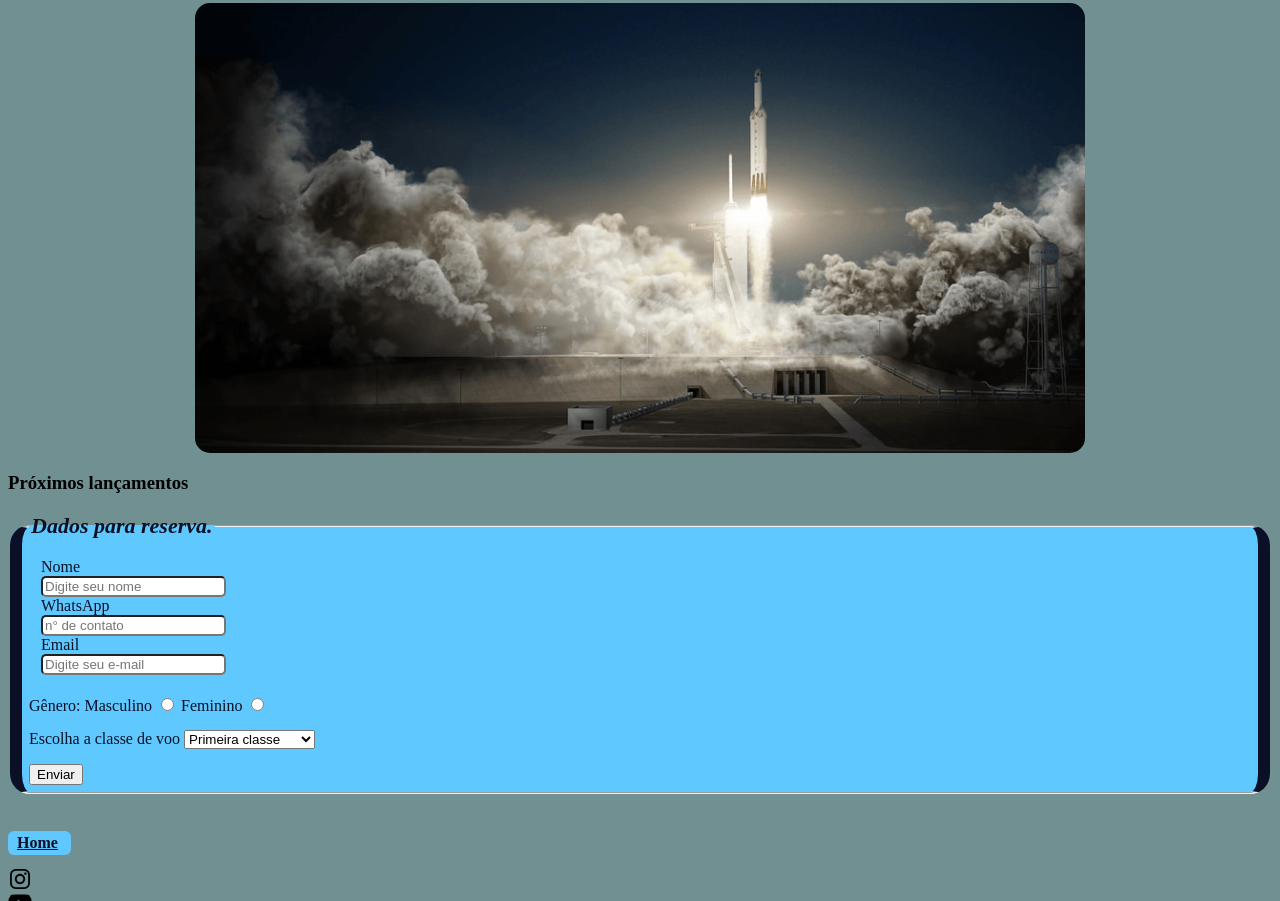
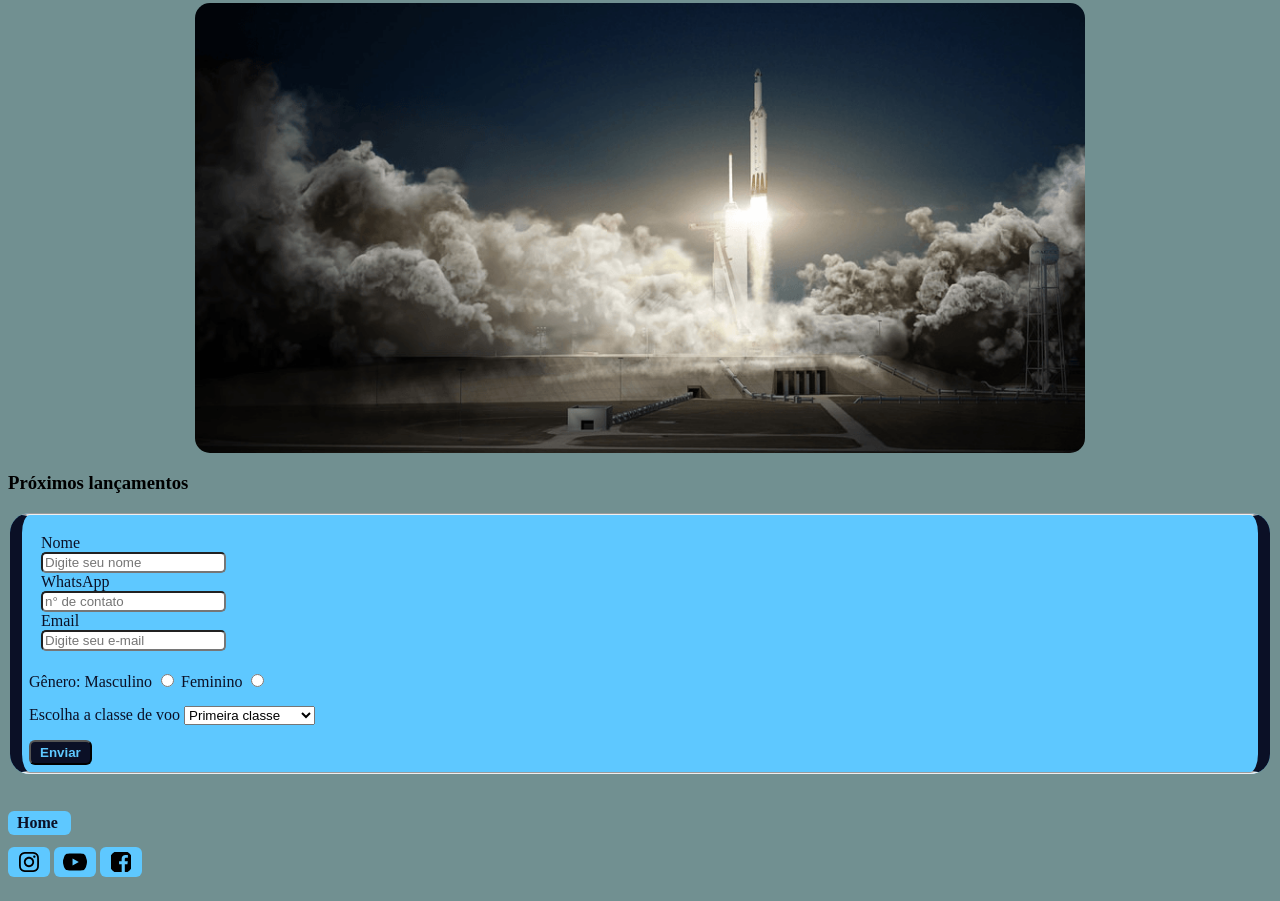
Before and after one commit to MaiaNaiton/Facul.., a plain HTML site: page Projeto final(Ads)/index.html in a window 1280 px wide. Shown: the part 1899-2800 px from the top of the page. Drawn offline with Linux system fonts and the light colour scheme.

Commit message:
Segunda etapa do projeto, finalizada.
O html e o css já estão prontos, agora vamos seguir para o javascript.

```diff
--- a/Projeto final(Ads)/CSS/estilo.css
+++ b/Projeto final(Ads)/estilo.css
@@ -1,11 +1,13 @@
 body{
     background-color: rgb(113, 144, 145);
 }
+/*                  Logo da página                  */
 #logo{
     display: block;
     margin-left: auto;
     margin-right: auto;
 }
+/*              Cabeçalho          */
 header{
     background: #0B1026;
     border: 1px solid;
@@ -13,7 +15,7 @@ header{
     border-bottom-right-radius: 23px;
     margin: 8px;
 }
-/*Estilização de parágrafos e títulos da página*/
+/*          Títulos e parágrafos      */
 h1{
     color: #0B1026;
     text-align: center;
@@ -32,12 +34,12 @@ p{
     text-align: center;
     font-family: 'Trebuchet MS', 'Lucida Sans Unicode', 'Lucida Grande', 'Lucida Sans', Arial, sans-serif;
 }
+/*              Imagens da página               */
 img{
     display: flex;
     border-radius: 15px;
 }
-
-/*Atributos de navegação da página*/
+/*                  Atributos de navegação da página*/
 .navegar{
     text-align: right;
 }
@@ -64,6 +66,7 @@ img{
     font-size: 22px;
     font-family: 'Trebuchet MS', 'Lucida Sans Unicode', 'Lucida Grande', 'Lucida Sans', Arial, sans-serif;
 }
+/*          Tabelas de missões    */
 table{
     background: #0B1026;
     color: #F5A623;
@@ -77,18 +80,36 @@ table{
 }
 td{
     padding: 12px 15px;
-
 }
+/*             botões de interação              */
 a{
     color: #0B1026;
     background-color: #5EC8FF;
+    font-weight: bold;
+    text-decoration: none;
+    padding: 3px 9px;
+    border-radius: 6px;
+    font-family: sans-serif;
+    display: inline-block;
+}
+a:hover{
+    background-color: #F5A623;
+}
+button{
+    color:#5EC8FF;
+    background-color: #0B1026;
     font-weight: bold;
     padding: 3px 9px;
     border-radius: 6px;
     font-family: sans-serif;
     display: inline-block;
 }
-/*Formulário da página*/
+button:hover{
+    background-color: #F5A623;
+    color: #0B1026;
+}
+
+/*                  Formulário da página                */
 .img-lancamento{
     display: block;
     margin-left: auto;
@@ -135,5 +156,7 @@ input{
     font-family: inherit;
     margin-bottom: 12px;
     margin-top: 12px;
-
 }
+li{
+    margin: 5px;
+}
--- a/Projeto final(Ads)/index.html
+++ b/Projeto final(Ads)/index.html
@@ -4,7 +4,7 @@
     <meta charset="UTF-8">
     <meta name="viewport" content="width=device-width, initial-scale=1.0">
     <title>Horizonte zero. | O céu não é o limite.</title>
-    <link rel="stylesheet" href="CSS/estilo.css"> <!--Estilizando a página -->
+    <link rel="stylesheet" href="estilo.css"> <!--Estilizando a página -->
 </head>
 <body>
     <header id="home">  <!---------------------------------------------Cabeçalho do site-->
@@ -114,9 +114,10 @@
         <h3 id="reserva">Próximos lançamentos</h3>
         <div class="união-imagem-formulário">
 
+<!--            Formulário e cadastro da páginas        -->
         <form>
             <fieldset>
-                <legend class="legenda-formulário">Dados para reserva.</legend>
+
                 <div class="preenchimento-texto">
                     <label for="nome">Nome</label>
                     <input type="text" name="nome" id="nome" placeholder="Digite seu nome">
@@ -143,19 +144,26 @@
                 <button type="submit" id="enviar">Enviar</button>
             </fieldset>
         </form>
-
         </div>
 
+    <!--            Retorne a home          -->
         <a href="#home" class="botao2">Home</a>
         </section>
 
     </main>
-        <!--Rodapé-->
+
+        <!--            Rodapé          -->
     <footer>
+    <a href="https://www.instagram.com/nio_maia7/" target="_blank">
+        <img src="img/instagram.svg" alt="instagram">
+    </a>
+    <a href="https://www.youtube.com/" target="_blank">
+        <img src="img/youtube.svg" alt="youtube">
+    </a>
+    <a href="https://www.facebook.com/nio.dss?locale=pt_BR" target="_blank">
+        <img src="img/facebook.svg" alt="facebook">
+    </a>
 
-    <img src="img/instagram.svg" alt="instagram">
-    <img src="img/youtube.svg" alt="youtube">
-    <img src="img/facebook.svg" alt="facebook">
 
     <h3>Informações complementares</h3>
     <!--Primeira listas-->
@@ -182,8 +190,7 @@
         CNPJ 00.000.000/0001-00 (fictício)
     </p>
     <p>
-        Projeto acadêmico fictício, desenvolvido para a disciplina de Desenvolvimento Web.
-        Sem fins comerciais.
+        Projeto acadêmico fictício, desenvolvido por <strong>Naiton Maia</strong> para a disciplina de <strong>desenvolvido web</strong>.
     </p>
     </footer>
 </body>
```
